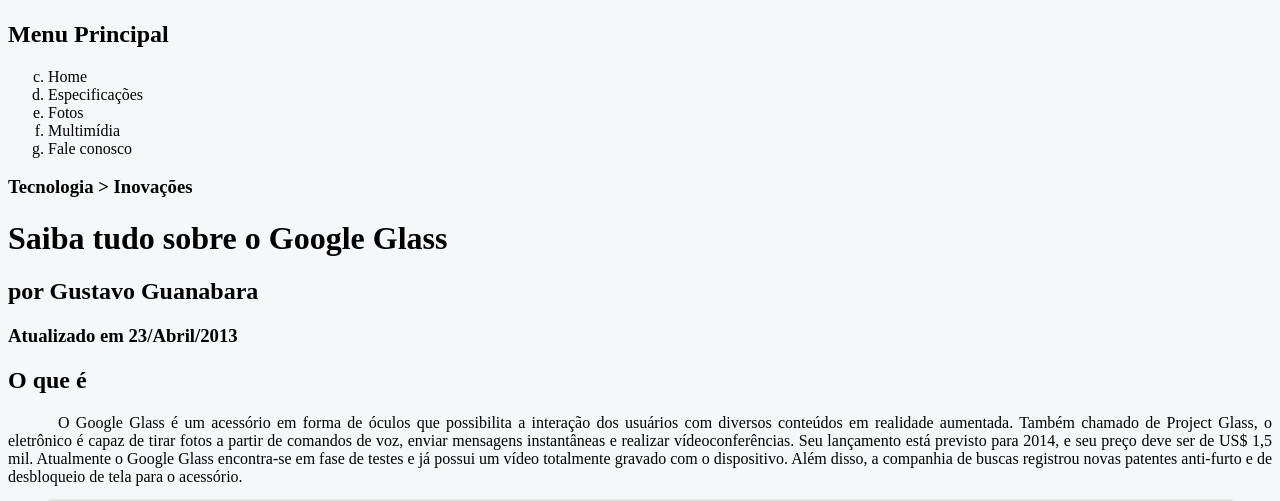
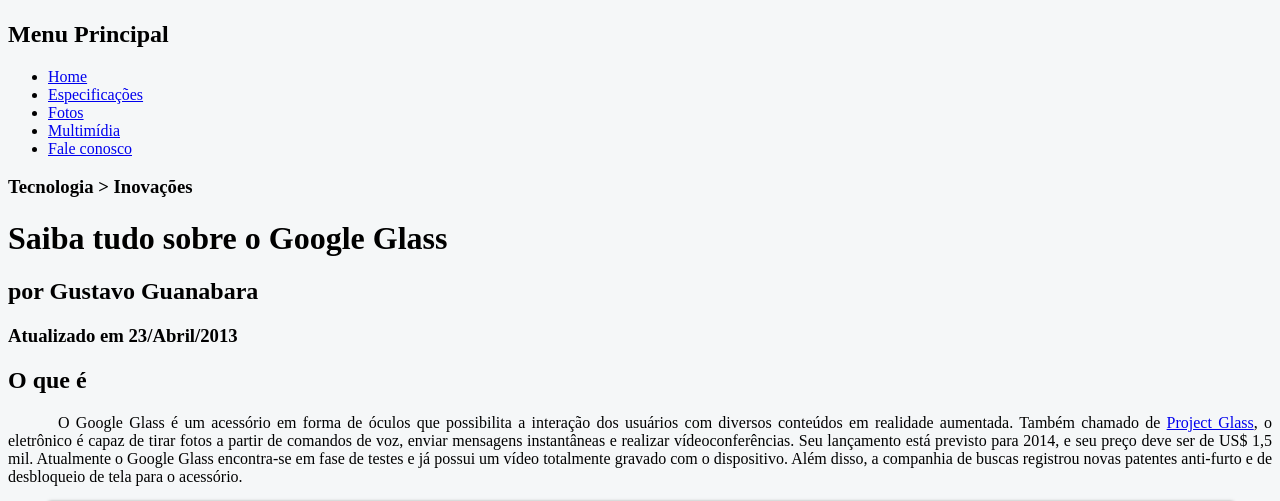
Before and after one commit to MariaDheilany/CursodeHTML5, a plain HTML site: page index.html in a window 1280 px wide. Shown: the part 146-647 px from the top of the page. Drawn offline with Linux system fonts and the light colour scheme.

Commit message:
Links em HTML5

```diff
--- a/index.html
+++ b/index.html
@@ -18,21 +18,20 @@
 
 <nav> <!--área de navegação*/-->
     <h1>Menu Principal</h1>
-    <ol type="a" start="3">   <!-- ol=lista ordenada -->
-        <li>Home</li> <!-- li=item lista-->
+   <!-- <ol type="a" start="3">            =>ol=lista ordenada
+        <li>Home</li>                      =>li=item lista
         <li>Especificações</li>
         <li>Fotos</li>
         <li>Multimídia</li>
         <li>Fale conosco</li>
-    </ol>
-    <!-- LISTA NAO ORDENADA -->
-   <!-- <ul type="disk">
-        <li>Home</li>
-        <li>Especificações</li>
-        <li>Fotos</li>
-        <li>Multimídia</li>
-        <li>Fale conosco</li>
-    </ul> -->
+    </ol> -->
+   <ul type="disk">   <!-- LISTA NAO ORDENADA -->
+        <li><a href="index.html">Home</a></li>
+        <li><a href="specs.html">Especificações</a></li>
+        <li><a href="fotos.html">Fotos</a></li>
+        <li><a href="multimidia.html">Multimídia</a></li>
+        <li><a href="fale-conosco.html">Fale conosco</a></li>
+    </ul>
 </nav>
     </header>
 
@@ -45,7 +44,7 @@
 
 <h2>O que é</h2>
 <p>O Google Glass é um acessório em forma de óculos que possibilita a interação dos usuários com diversos conteúdos em realidade aumentada.
-Também chamado de Project Glass, o eletrônico é capaz de tirar fotos a partir de comandos de voz, enviar mensagens instantâneas e realizar
+Também chamado de <a href="http://glass.google.com" target="_blank">Project Glass</a>, o eletrônico é capaz de tirar fotos a partir de comandos de voz, enviar mensagens instantâneas e realizar
 vídeo<wbr/>con&shy;ferên&shy;cias. Seu lançamento está previsto para 2014, e seu preço deve ser de US$ 1,5 mil. Atualmente o Google Glass encontra-se em
 fase de testes e já possui um vídeo totalmente gravado com o dispositivo. Além disso, a companhia de buscas registrou novas patentes
 anti-furto e de desbloqueio de tela para o acessório.</p>
```
